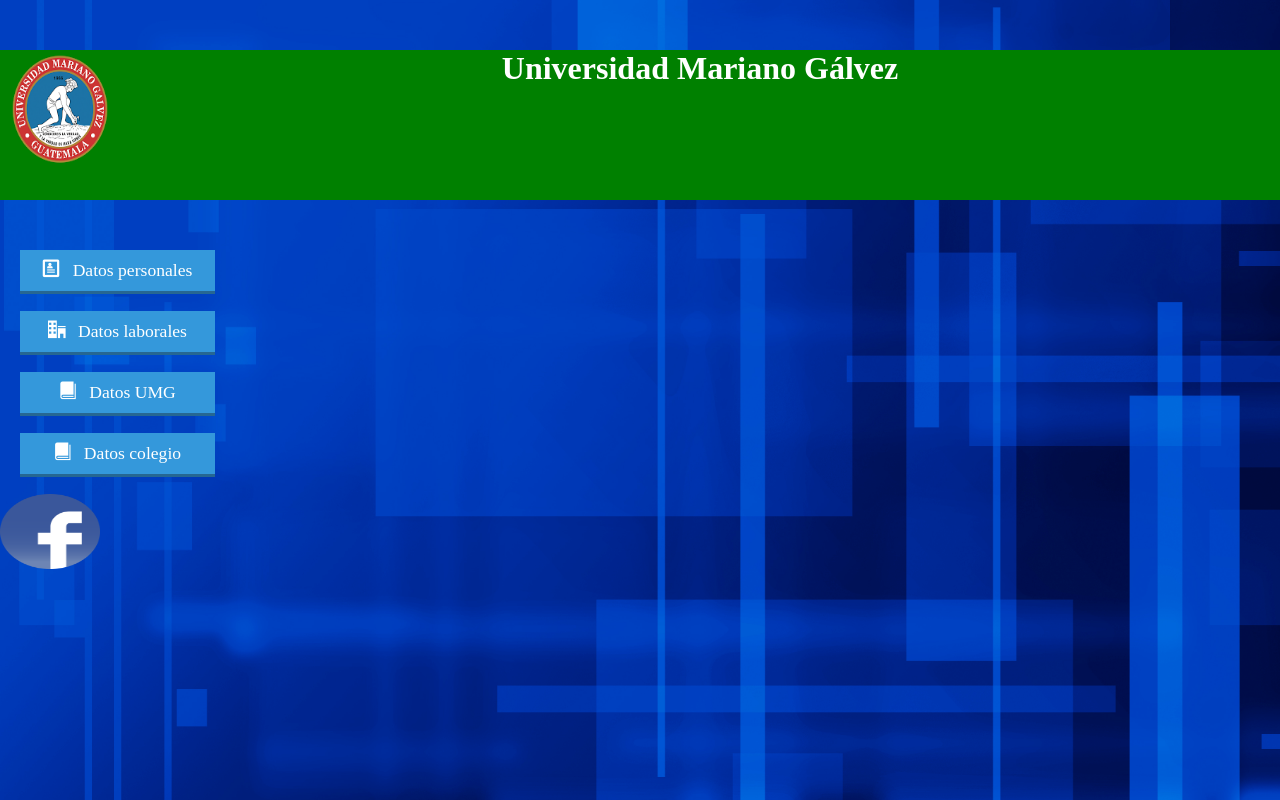
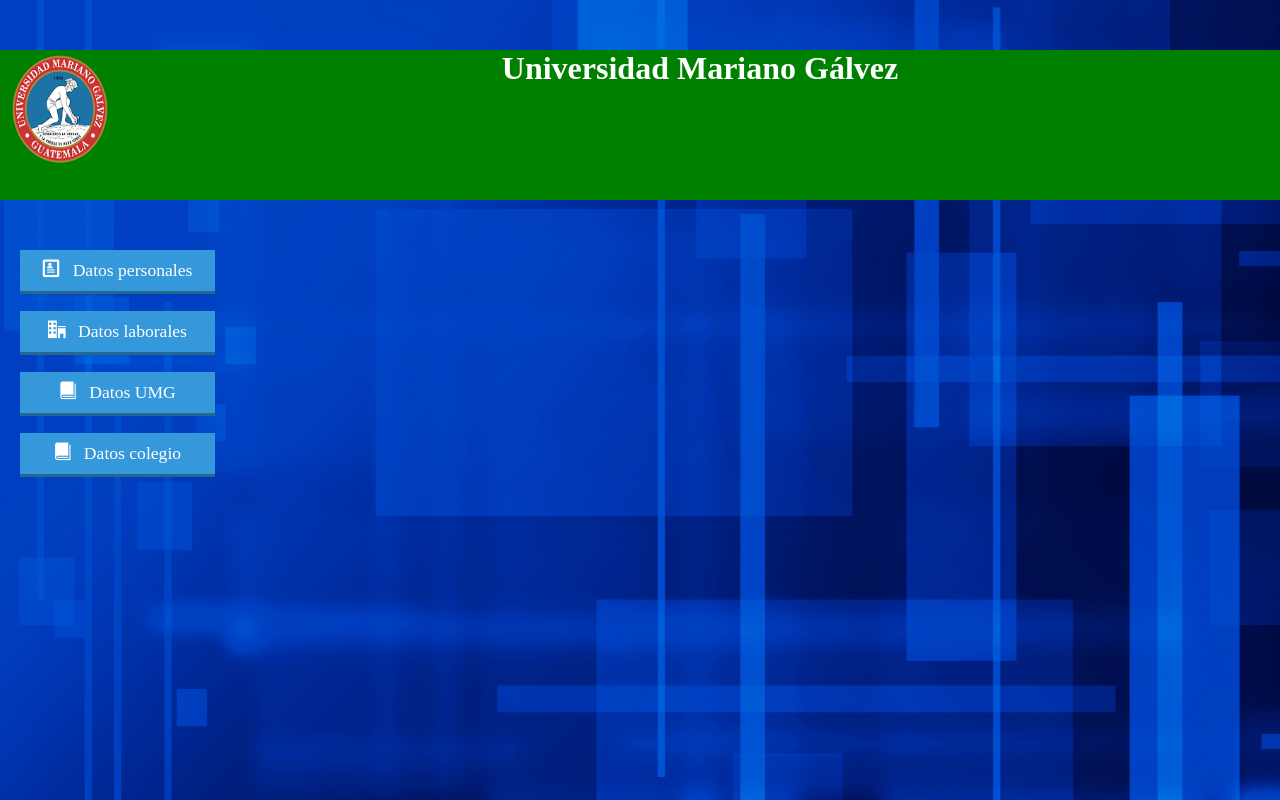
Before and after one commit to victor363/prueba2, a plain HTML site: page index.html in a window 1280 px wide. Drawn offline with Linux system fonts and the light colour scheme; files whose address does not match are found by name.

Commit message:
Update index.html

```diff
--- a/index.html
+++ b/index.html
@@ -28,9 +28,6 @@
 
 
 
-<a href="https://www.facebook.com/kino.viktor"> <img src="facebook.png" width="100" height="75">
-
-
 
 
 </body>
```
